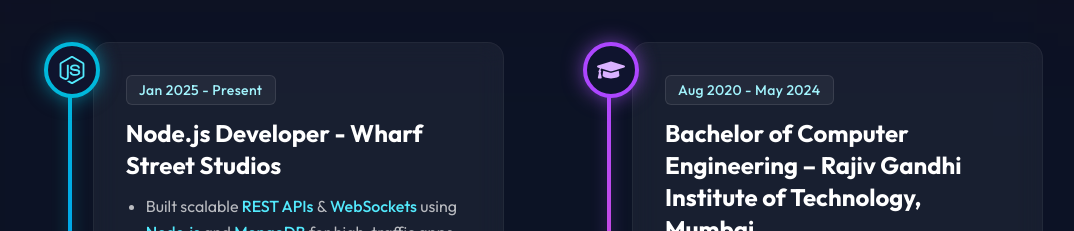
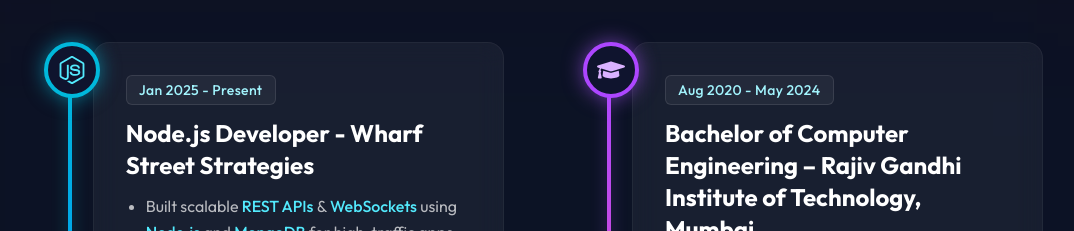
Before and after one commit to vedchaudhari/nextjs-portfolio, a Next.js app: page / in a window 1280 px wide. Shown: the part 1781-2012 px from the top of the page, without its empty margins (96-1170 px from the left). Built offline with nearby package versions, Linux system fonts and the light colour scheme.

Commit message:
fix: correct job title from Wharf Street Studios to Wharf Street Strategies

```diff
--- a/components/home/resume/Resume.tsx
+++ b/components/home/resume/Resume.tsx
@@ -46,7 +46,7 @@
                             </div>
                             <ResumeCard
                                 date="Jan 2025 - Present"
-                                role="Node.js Developer - Wharf Street Studios"
+                                role="Node.js Developer - Wharf Street Strategies"
                                 description={
                                     <ul className="list-disc pl-5 space-y-2 text-white/70 text-sm sm:text-base leading-relaxed">
                                         <li>
```
